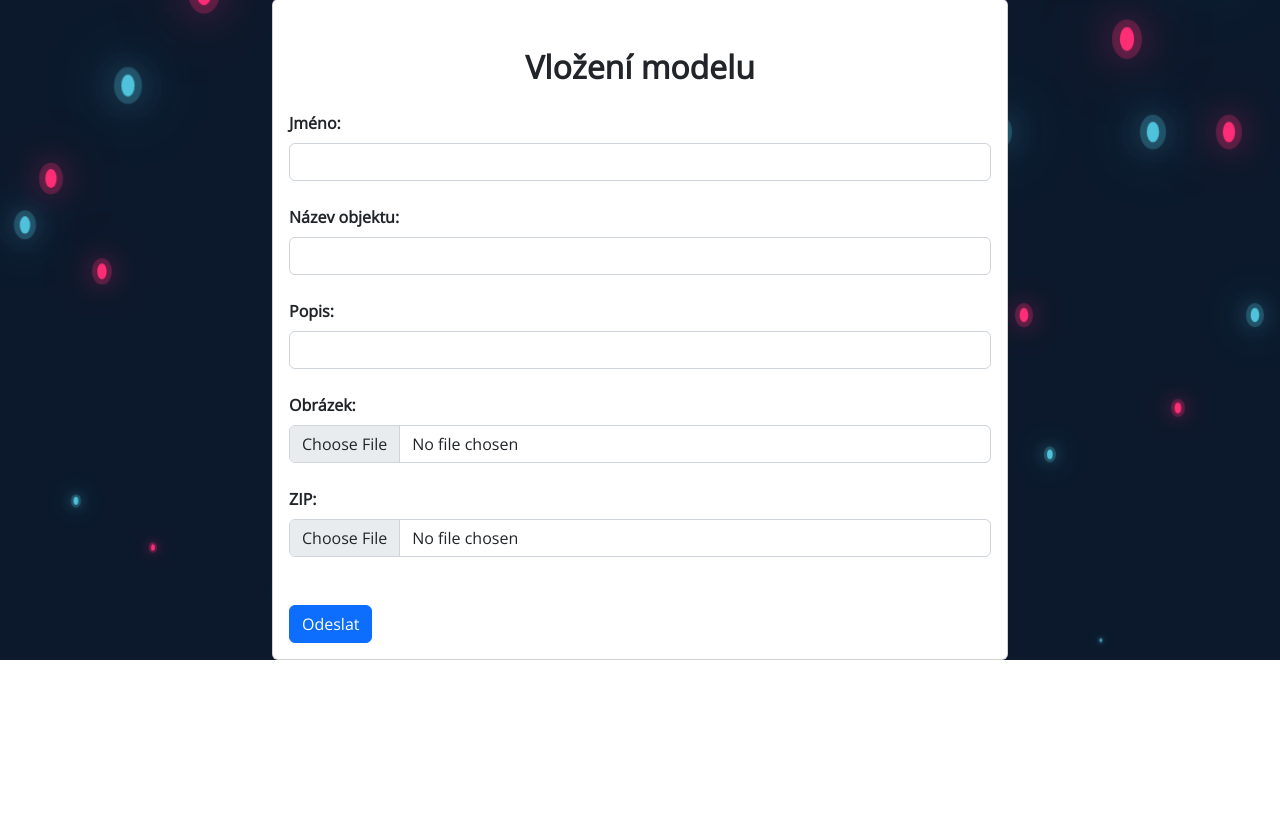
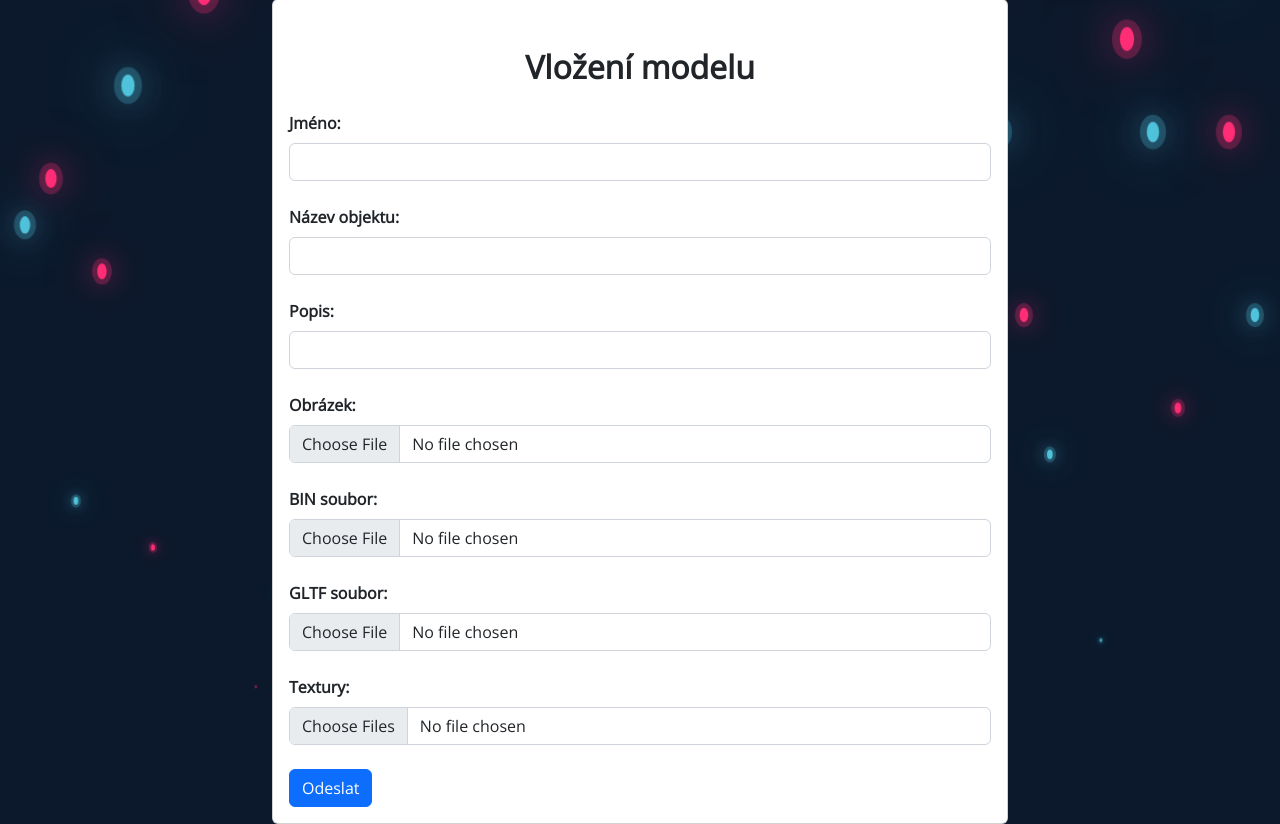
Before and after one commit to PanBurtik/Rocnikovy-projekt, a Django app: page /object/add-object/ in a window 1280 px wide. Shown: the part 239-1063 px from the top of the page. Before the commit the page ends 899 px from the top, so only its background shows below. Run offline with Django 4.2, Linux system fonts and the light colour scheme; some libraries are stand-ins or nearby versions.

Commit message:
Upload_textur

```diff
--- a/mysite/object/admin.py
+++ b/mysite/object/admin.py
@@ -3,3 +3,4 @@ from .models import *
 
 # Register your models here.
 admin.site.register(Object)
+admin.site.register(Textures)
--- a/mysite/object/templates/addObj.html
+++ b/mysite/object/templates/addObj.html
@@ -25,11 +25,19 @@
                   </div>
                   <div class="mb-4">
                     <label for="" class="form-label fw-bold">Obrázek:</label>
-                    <input type="file"  name="photo" class="form-control">
+                    <input type="file" required  name="photo" class="form-control">
                   </div>
-                  <div class="mb-5">
-                    <label for="" class="form-label fw-bold">ZIP:</label>
-                    <input type="file" name="zip_file" class="form-control">
+                  <div class="mb-4">
+                    <label for="" class="form-label fw-bold">BIN soubor:</label>
+                    <input type="file" required name="scene_bin" class="form-control">
+                  </div>
+                  <div class="mb-4">
+                    <label for="" class="form-label fw-bold">GLTF soubor:</label>
+                    <input type="file" required name="scene_gltf" class="form-control">
+                  </div>
+                  <div class="mb-4">
+                    <label for="" class="form-label fw-bold">Textury:</label>
+                    <input type="file" multiple name="textures" class="form-control">
                   </div>
 
                   <button type="submit" class="btn btn-primary">Odeslat</button>
--- a/mysite/object/templates/base.html
+++ b/mysite/object/templates/base.html
@@ -56,7 +56,7 @@
 
 
 </head>
-<body><div>
+<body class="parent"><div>
     {% block navbar %}
         {% include "navbar.html" %}
     {% endblock %}
--- a/mysite/object/templates/index.html
+++ b/mysite/object/templates/index.html
@@ -12,7 +12,7 @@
 {% for object in objects %}
 
   <div class="card" style="width: 18rem; margin: 0.6%;">
-    {% if object.photo %}<img class="card-img-top img-fluid" src="{{ object.photo.url }}" alt="Card image cap">{% endif %}
+    {% if object.photo %}<img style="height: 200px; width: 275px;" class="card-img-top img-fluid" src="{{ object.photo.url }}" alt="Card image cap">{% endif %}
     <div class="card-body">
       <h5 class="card-title" style="border-bottom: 1px solid black;"><b>{{ object.name }}</b></h5>
       <h6 class="card-title" style="border-bottom: 1px solid black;">{{ object.object }}</h6>
--- a/mysite/object/templates/navbar.html
+++ b/mysite/object/templates/navbar.html
@@ -15,9 +15,9 @@
                 {% endif %}
 
             </ul>
-            <ul class="navbar-nav ms-4">
+            <ul style="position: relative; display: flex;" class="navbar-nav ms-4 child">
                 {% if user.is_authenticated %}
-                <li class="text-white"><u> {{ user.username  }}</u> </li>
+                <li class="text-white"><u> {{ user.username }}</u> </li>
                 <li style="margin-left: 10px;"><a href="{% url 'logout' %}"> Log out</a></li>
                 {% else %}
                 <li class="text-white"><u>Nepřihlášen</u></li>
@@ -27,6 +27,6 @@
         </div>
     </div>
 </nav>
-<div class="text-white bg-secondary p-3">
+<div class="text-white bg-secondary p-3 child child-1">
     <h2 class="text-center">Seznam objektů</h2>
 </div>
--- a/mysite/object/views.py
+++ b/mysite/object/views.py
@@ -1,6 +1,6 @@
 from multiprocessing import context
 from django.shortcuts import render, redirect
-from object.models import Object
+from object.models import Object, Textures
 from django.contrib.auth.forms import UserCreationForm
 from django.contrib import messages
 
@@ -38,8 +38,17 @@ def addObject(request):
                 prod.photo = request.FILES['photo']
 
             if len(request.FILES) != 0:
-                prod.zip_file = request.FILES['zip_file']
+                prod.scene_bin = request.FILES['scene_bin']
+            if len(request.FILES) != 0:
+                prod.scene_gltf = request.FILES['scene_gltf']
+
             prod.save()
+            def save_texture(img):
+                Textures.objects.create(textures = img, object_id = prod)
+                print(img)
+            f = [save_texture(x) for x in request.FILES.getlist('textures')]
+
+
             messages.success(request, 'Objekt byl přidán do databáze')
             return redirect('/')
 
```
Also changed, not shown: mysite/object/models.py (+21 -3 lines), mysite/object/migrations/0014_remove_object_zip_file.py (added), mysite/object/migrations/0015_textures_object_textures.py (added), mysite/object/migrations/0016_alter_object_textures.py (added), mysite/object/migrations/0017_object_scene_bin_object_scene_gltf_and_more.py (added), mysite/object/migrations/0018_alter_textures_textures.py (added), mysite/object/migrations/0019_alter_textures_textures.py (added), mysite/object/migrations/0020_alter_textures_textures.py (added), mysite/object/migrations/0021_remove_object_textures_textures_object_id_and_more.py (added), mysite/object/migrations/0022_alter_textures_textures.py (added), mysite/object/migrations/0023_alter_textures_textures.py (added).
